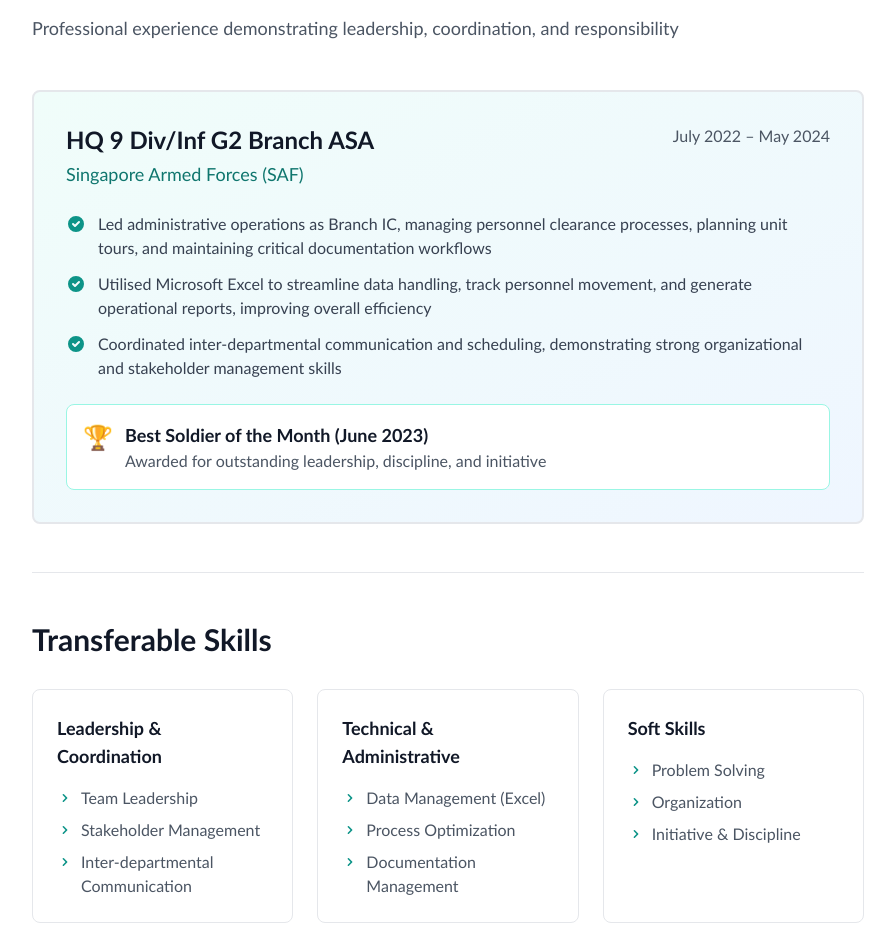
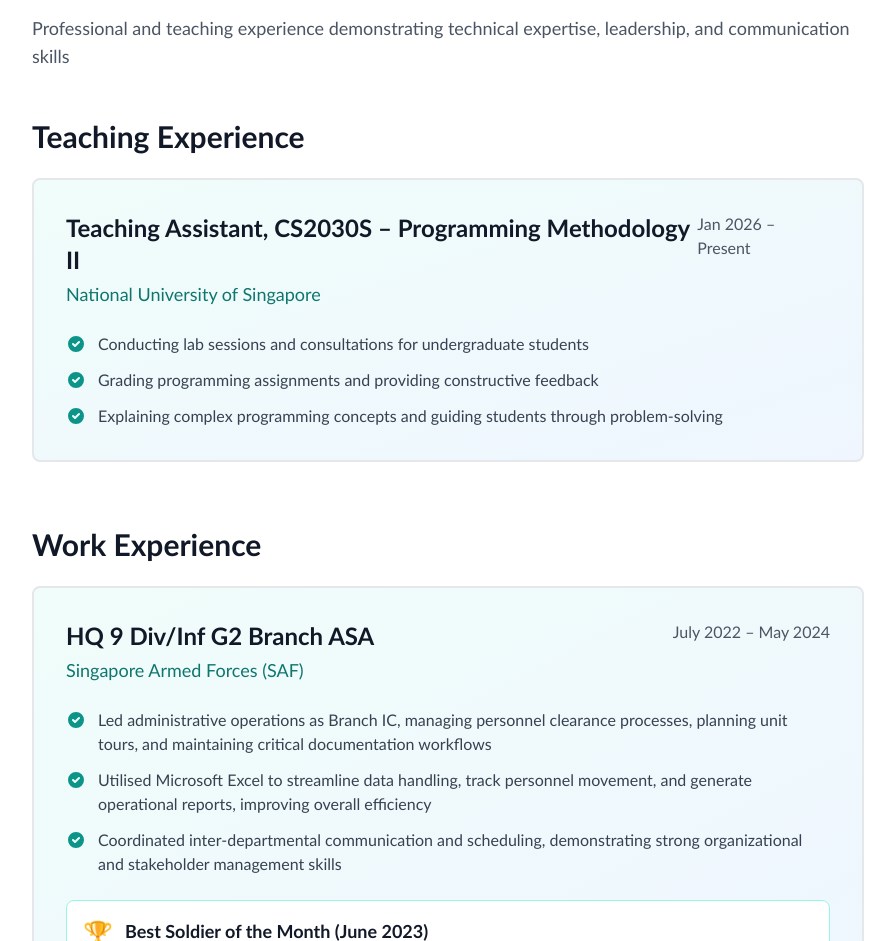
Before and after one commit to sahishnuk2/sahishnu-portfolio, a React (Vite) app: page /experience in a window 1280 px wide. Shown: the part 171-1112 px from the top of the page, without its empty margins (192-1087 px from the left). Built offline with nearby package versions, Linux system fonts and the light colour scheme.

Commit message:
Add new achievements and TA exp

```diff
--- a/src/pages/Achievements.tsx
+++ b/src/pages/Achievements.tsx
@@ -4,6 +4,11 @@ export default function Achievements() {
       title: 'GPA: 4.88 / 5.00',
       description: 'Bachelor of Computing (Computer Science), Honours at National University of Singapore',
       icon: '🎓',
+    },
+    {
+      title: "Dean's List",
+      description: 'AY2025/2026 Semester 1',
+      icon: '🏆',
     },
     {
       title: "Dean's List",
--- a/src/pages/Experience.tsx
+++ b/src/pages/Experience.tsx
@@ -1,5 +1,16 @@
 export default function Experience() {
-  const experience = {
+  const teachingExperience = {
+    role: 'Teaching Assistant, CS2030S – Programming Methodology II',
+    organization: 'National University of Singapore',
+    period: 'Jan 2026 – Present',
+    responsibilities: [
+      'Conducting lab sessions and consultations for undergraduate students',
+      'Grading programming assignments and providing constructive feedback',
+      'Explaining complex programming concepts and guiding students through problem-solving',
+    ],
+  };
+
+  const workExperience = {
     role: 'HQ 9 Div/Inf G2 Branch ASA',
     organization: 'Singapore Armed Forces (SAF)',
     period: 'July 2022 – May 2024',
@@ -12,7 +23,11 @@ export default function Experience() {
     awardDescription: 'Awarded for outstanding leadership, discipline, and initiative',
   };
 
-  const skills = [
+  const transferableSkills = [
+    {
+      category: 'Teaching & Communication',
+      items: ['Clear Communication', 'Structured Problem-Solving', 'Mentoring & Guidance'],
+    },
     {
       category: 'Leadership & Coordination',
       items: ['Team Leadership', 'Stakeholder Management', 'Inter-departmental Communication'],
@@ -31,31 +46,77 @@ export default function Experience() {
     <div className="min-h-screen bg-white dark:bg-vscode-bg">
       <div className="max-w-4xl mx-auto px-4 sm:px-6 lg:px-8 py-16">
         <h1 className="text-4xl font-bold text-gray-900 dark:text-vscode-text mb-4">
-          Work Experience
+          Experience
         </h1>
         <p className="text-lg text-gray-600 dark:text-vscode-text-muted mb-12">
-          Professional experience demonstrating leadership, coordination, and responsibility
+          Professional and teaching experience demonstrating technical expertise, leadership, and communication skills
         </p>
 
-        {/* Experience Card */}
-        <div className="bg-gradient-to-br from-teal-50 to-blue-50 dark:from-vscode-bg-lighter dark:to-vscode-bg-lightest p-8 rounded-lg border-2 border-gray-200 dark:border-vscode-border mb-12">
+        {/* Teaching Experience Section */}
+        <div className="mb-16">
+          <h2 className="text-3xl font-bold text-gray-900 dark:text-vscode-text mb-6">
+            Teaching Experience
+          </h2>
+          <div className="bg-gradient-to-br from-teal-50 to-blue-50 dark:from-vscode-bg-lighter dark:to-vscode-bg-lightest p-8 rounded-lg border-2 border-gray-200 dark:border-vscode-border">
             <div className="flex flex-col md:flex-row justify-between items-start mb-6">
               <div>
-              <h2 className="text-2xl font-bold text-gray-900 dark:text-vscode-text">
-                {experience.role}
-              </h2>
+                <h3 className="text-2xl font-bold text-gray-900 dark:text-vscode-text">
+                  {teachingExperience.role}
+                </h3>
                 <p className="text-lg text-teal-700 dark:text-vscode-accent font-medium mt-1">
-                {experience.organization}
+                  {teachingExperience.organization}
                 </p>
               </div>
               <span className="text-gray-600 dark:text-vscode-text-muted mt-2 md:mt-0">
-              {experience.period}
+                {teachingExperience.period}
+              </span>
+            </div>
+
+            {/* Responsibilities */}
+            <div className="space-y-3">
+              {teachingExperience.responsibilities.map((responsibility, index) => (
+                <div key={index} className="flex items-start gap-3">
+                  <svg
+                    className="w-5 h-5 text-teal-600 dark:text-vscode-accent mt-0.5 flex-shrink-0"
+                    fill="currentColor"
+                    viewBox="0 0 20 20"
+                  >
+                    <path
+                      fillRule="evenodd"
+                      d="M10 18a8 8 0 100-16 8 8 0 000 16zm3.707-9.293a1 1 0 00-1.414-1.414L9 10.586 7.707 9.293a1 1 0 00-1.414 1.414l2 2a1 1 0 001.414 0l4-4z"
+                      clipRule="evenodd"
+                    />
+                  </svg>
+                  <p className="text-gray-700 dark:text-vscode-text">{responsibility}</p>
+                </div>
+              ))}
+            </div>
+          </div>
+        </div>
+
+        {/* Work Experience Section */}
+        <div className="mb-16">
+          <h2 className="text-3xl font-bold text-gray-900 dark:text-vscode-text mb-6">
+            Work Experience
+          </h2>
+          <div className="bg-gradient-to-br from-teal-50 to-blue-50 dark:from-vscode-bg-lighter dark:to-vscode-bg-lightest p-8 rounded-lg border-2 border-gray-200 dark:border-vscode-border">
+            <div className="flex flex-col md:flex-row justify-between items-start mb-6">
+              <div>
+                <h3 className="text-2xl font-bold text-gray-900 dark:text-vscode-text">
+                  {workExperience.role}
+                </h3>
+                <p className="text-lg text-teal-700 dark:text-vscode-accent font-medium mt-1">
+                  {workExperience.organization}
+                </p>
+              </div>
+              <span className="text-gray-600 dark:text-vscode-text-muted mt-2 md:mt-0">
+                {workExperience.period}
               </span>
             </div>
 
             {/* Responsibilities */}
             <div className="space-y-3 mb-6">
-            {experience.responsibilities.map((responsibility, index) => (
+              {workExperience.responsibilities.map((responsibility, index) => (
                 <div key={index} className="flex items-start gap-3">
                   <svg
                     className="w-5 h-5 text-teal-600 dark:text-vscode-accent mt-0.5 flex-shrink-0"
@@ -78,12 +139,13 @@ export default function Experience() {
               <div className="flex items-start gap-3">
                 <span className="text-2xl">🏆</span>
                 <div>
-                <h3 className="text-lg font-bold text-gray-900 dark:text-vscode-text">
-                  {experience.award}
-                </h3>
+                  <h4 className="text-lg font-bold text-gray-900 dark:text-vscode-text">
+                    {workExperience.award}
+                  </h4>
                   <p className="text-gray-600 dark:text-vscode-text-muted">
-                  {experience.awardDescription}
+                    {workExperience.awardDescription}
                   </p>
+                </div>
               </div>
             </div>
           </div>
@@ -94,8 +156,8 @@ export default function Experience() {
           <h2 className="text-3xl font-bold text-gray-900 dark:text-vscode-text mb-8">
             Transferable Skills
           </h2>
-          <div className="grid grid-cols-1 md:grid-cols-3 gap-6">
-            {skills.map((skillGroup, index) => (
+          <div className="grid grid-cols-1 md:grid-cols-2 gap-6">
+            {transferableSkills.map((skillGroup, index) => (
               <div
                 key={index}
                 className="bg-white dark:bg-vscode-bg-lighter p-6 rounded-lg border border-gray-200 dark:border-vscode-border"
```
Lines whose indentation alone changed are shown as unchanged.
